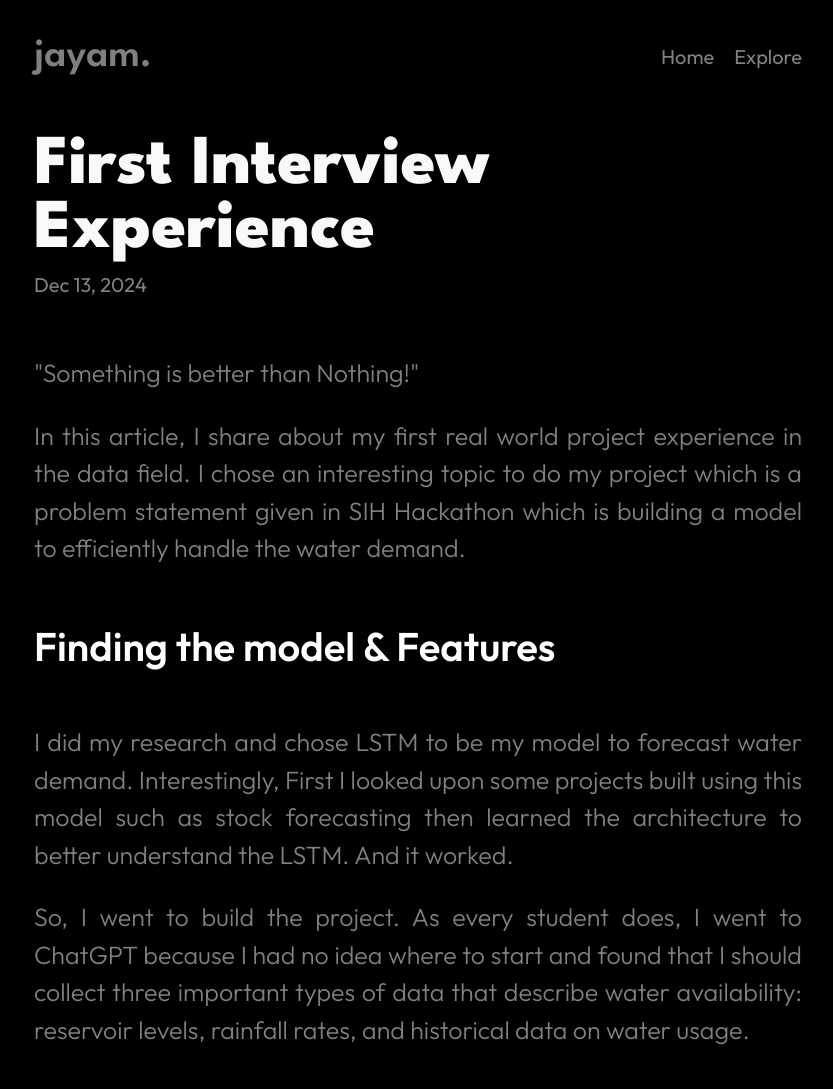
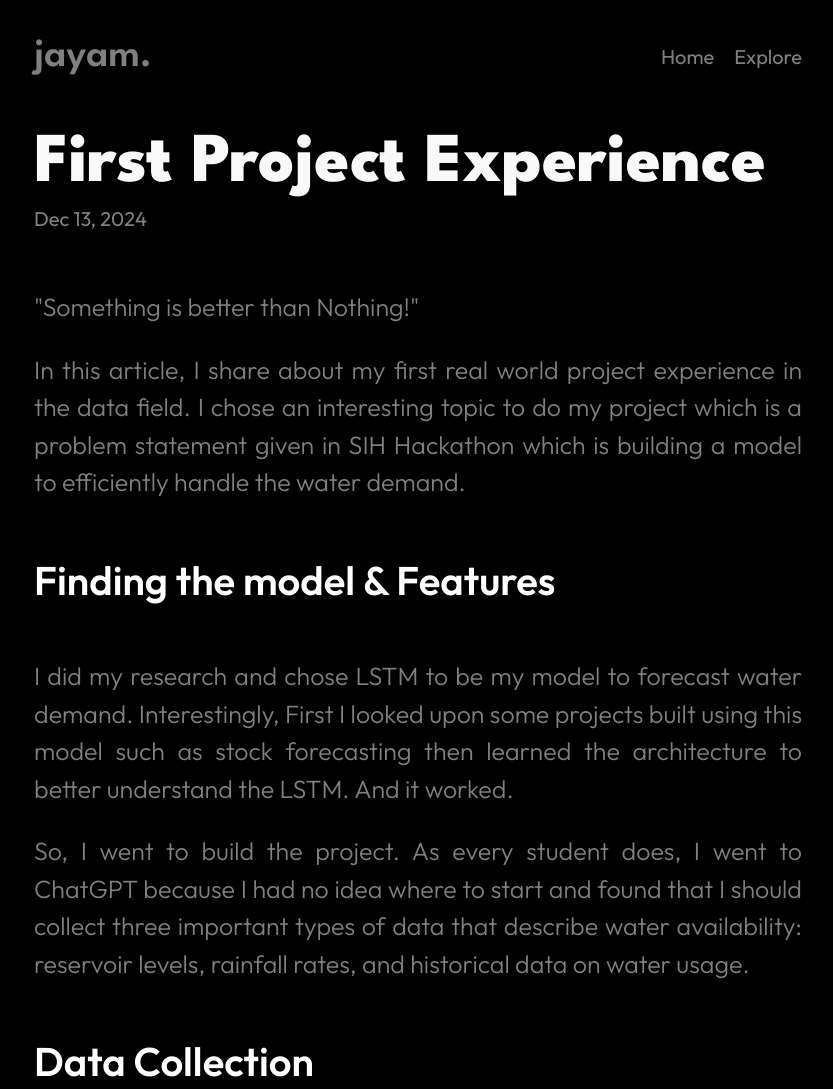
Before and after one commit to Jayam-Nagomi/Blog-Website, a plain HTML site: page blog1.html in a window 1280 px wide. Shown: the top 1089 px of the page, without its empty margins (222-1055 px from the left). Drawn offline with Linux system fonts and the light colour scheme.

Commit message:
"Interview" to "Project"

```diff
--- a/blog1.html
+++ b/blog1.html
@@ -35,7 +35,7 @@
     <!-- Hero Section -->
     <div class="hero-section">
       <div>
-        <h3>First Interview Experience</h3>
+        <h3>First Project Experience</h3>
         <h5>Dec 13, 2024</h5>
       </div>
     </div>
```
